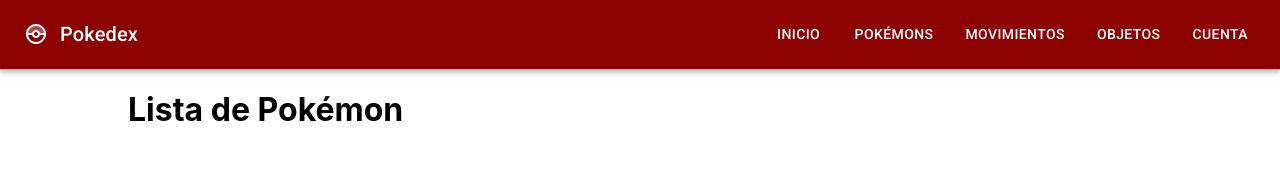
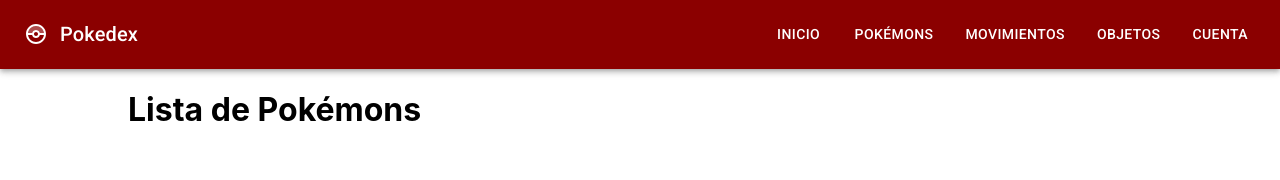
Before and after one commit to idrgn/Pokedex, a React (Create React App) app in the folder pokedex/: page /pokemons in a window 1280 px wide. Shown: the top 180 px of the page. Built offline with nearby package versions, Linux system fonts and the light colour scheme.

Commit message:
Refactor: renombradas pantallas

```diff
--- a/pokedex/src/App.js
+++ b/pokedex/src/App.js
@@ -1,11 +1,11 @@
 import { Route, Routes } from "react-router-dom";
 
 import { Account } from "./screens/account/Account";
-import { ItemList } from "./screens/item_list/ItemList";
+import { Items } from "./screens/items/Items";
 import { MainPage } from "./screens/main_page/MainPage";
-import { MoveList } from "./screens/move_list/MoveList";
+import { Moves } from "./screens/moves/Moves";
 import { NotFound } from "./screens/not_found/NotFound";
-import { PokemonList } from "./screens/pokemon_list/PokemonList";
+import { Pokemons } from "./screens/pokemons/Pokemons";
 
 import "./App.css";
 
@@ -15,9 +15,9 @@
 			<div className="page-container">
 				<Routes>
 					<Route path="" element={<MainPage />}></Route>
-					<Route path="/pokemons" element={<PokemonList />}></Route>
-					<Route path="/items" element={<ItemList />}></Route>
-					<Route path="/moves" element={<MoveList />}></Route>
+					<Route path="/pokemons" element={<Pokemons />}></Route>
+					<Route path="/items" element={<Items />}></Route>
+					<Route path="/moves" element={<Moves />}></Route>
 					<Route path="/account" element={<Account />}></Route>
 					<Route path="*" element={<NotFound />}></Route>
 				</Routes>
--- a/pokedex/src/screens/item_list/ItemList.js
+++ b/pokedex/src/screens/items/Items.js
@@ -1,4 +1,4 @@
-export const ItemList = () => {
+export const Items = () => {
 	return (
 		<div>
 			<h1>Lista de objetos</h1>
--- a/pokedex/src/screens/move_list/MoveList.js
+++ b/pokedex/src/screens/moves/Moves.js
@@ -1,4 +1,4 @@
-export const MoveList = () => {
+export const Moves = () => {
 	return (
 		<div>
 			<h1>Lista de movimientos</h1>
--- a/pokedex/src/screens/pokemon_list/PokemonList.js
+++ /dev/null
@@ -1,7 +0,0 @@
-export const PokemonList = () => {
-	return (
-		<div>
-			<h1>Lista de Pokémon</h1>
-		</div>
-	);
-};
--- /dev/null
+++ b/pokedex/src/screens/pokemons/Pokemons.js
@@ -0,0 +1,7 @@
+export const Pokemons = () => {
+	return (
+		<div>
+			<h1>Lista de Pokémons</h1>
+		</div>
+	);
+};
```
